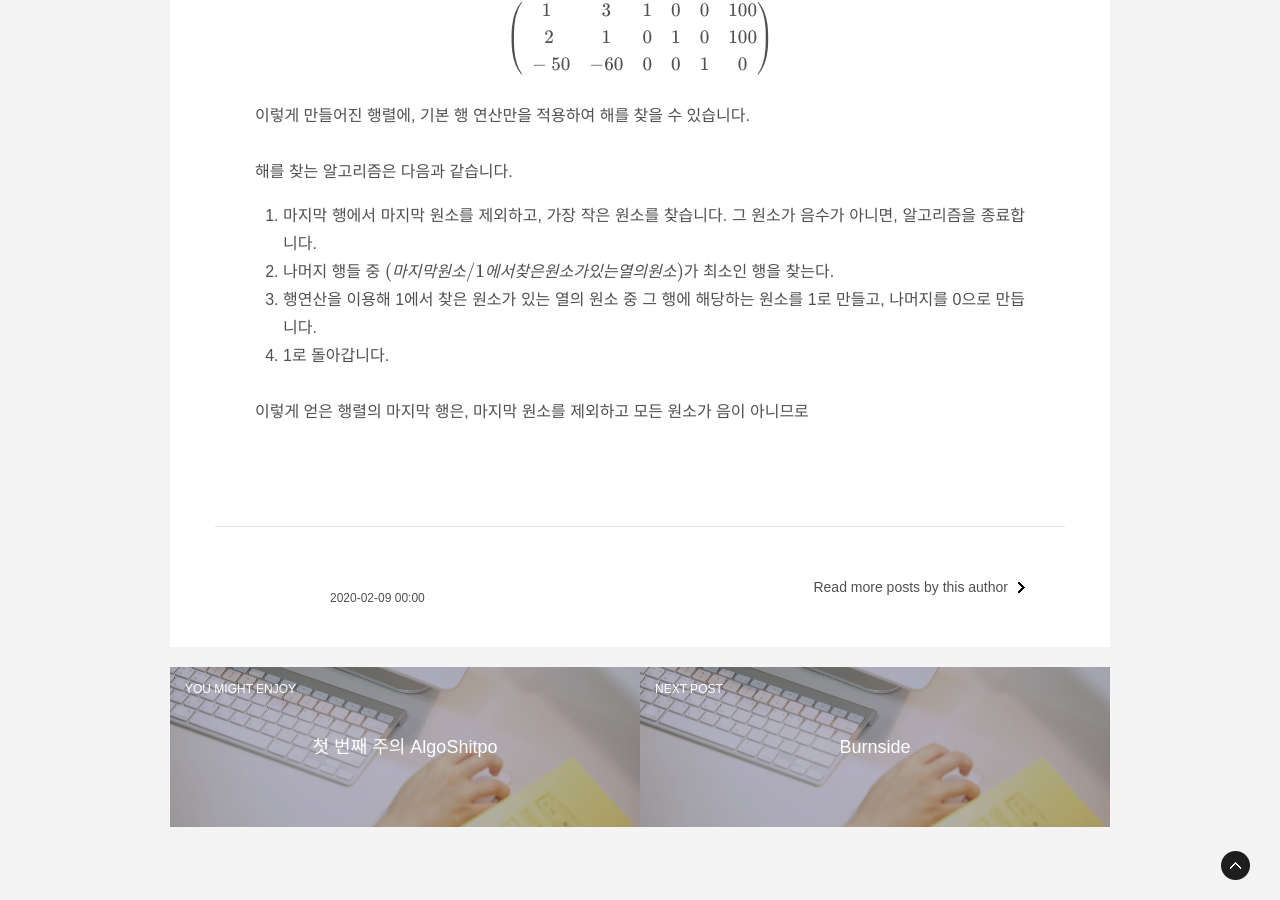
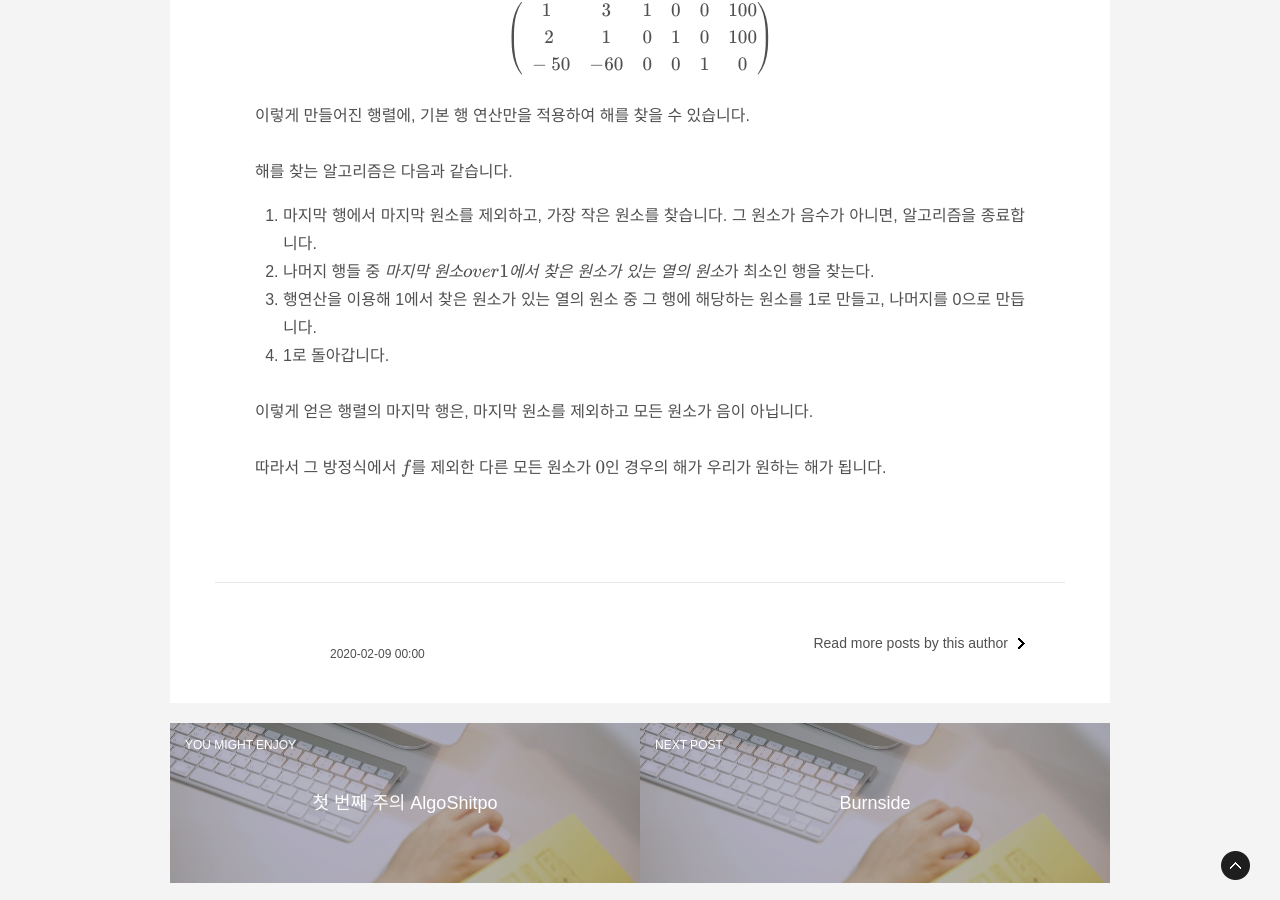
Before and after one commit to algoshitpo/algoshitpo.github.io, a Jekyll site: the page built from _posts/2020-02-09-Simplex.md, in a window 1280 px wide and 900 px high, scrolled down 1884 px. Built offline with Jekyll 4.4.1, drawn with Linux system fonts in a browser that asks for light colours; some web fonts are replaced; formulas are drawn with MathJax 3.

Commit message:
Update 2020-02-09-Simplex.md

```diff
--- a/_posts/2020-02-09-Simplex.md
+++ b/_posts/2020-02-09-Simplex.md
@@ -54,8 +54,10 @@ $$\begin{pmatrix} 1&3&1&0&0&100 \\\ 2&1&0&1&0&100 \\\ -50&-60&0&0&1&0 \end{pmatr
 해를 찾는 알고리즘은 다음과 같습니다.
 
 1. 마지막 행에서 마지막 원소를 제외하고, 가장 작은 원소를 찾습니다. 그 원소가 음수가 아니면, 알고리즘을 종료합니다.
-2. 나머지 행들 중 $(마지막 원소 / 1에서 찾은 원소가 있는 열의 원소)$가 최소인 행을 찾는다.
+2. 나머지 행들 중 $마지막\space원소 over 1에서\space찾은\space원소가\space있는\space열의\space원소$가 최소인 행을 찾는다.
 3. 행연산을 이용해 1에서 찾은 원소가 있는 열의 원소 중 그 행에 해당하는 원소를 1로 만들고, 나머지를 0으로 만듭니다.
 4. 1로 돌아갑니다.
 
-이렇게 얻은 행렬의 마지막 행은, 마지막 원소를 제외하고 모든 원소가 음이 아니므로
+이렇게 얻은 행렬의 마지막 행은, 마지막 원소를 제외하고 모든 원소가 음이 아닙니다.
+
+따라서 그 방정식에서 $f$를 제외한 다른 모든 원소가 $0$인 경우의 해가 우리가 원하는 해가 됩니다.
```
